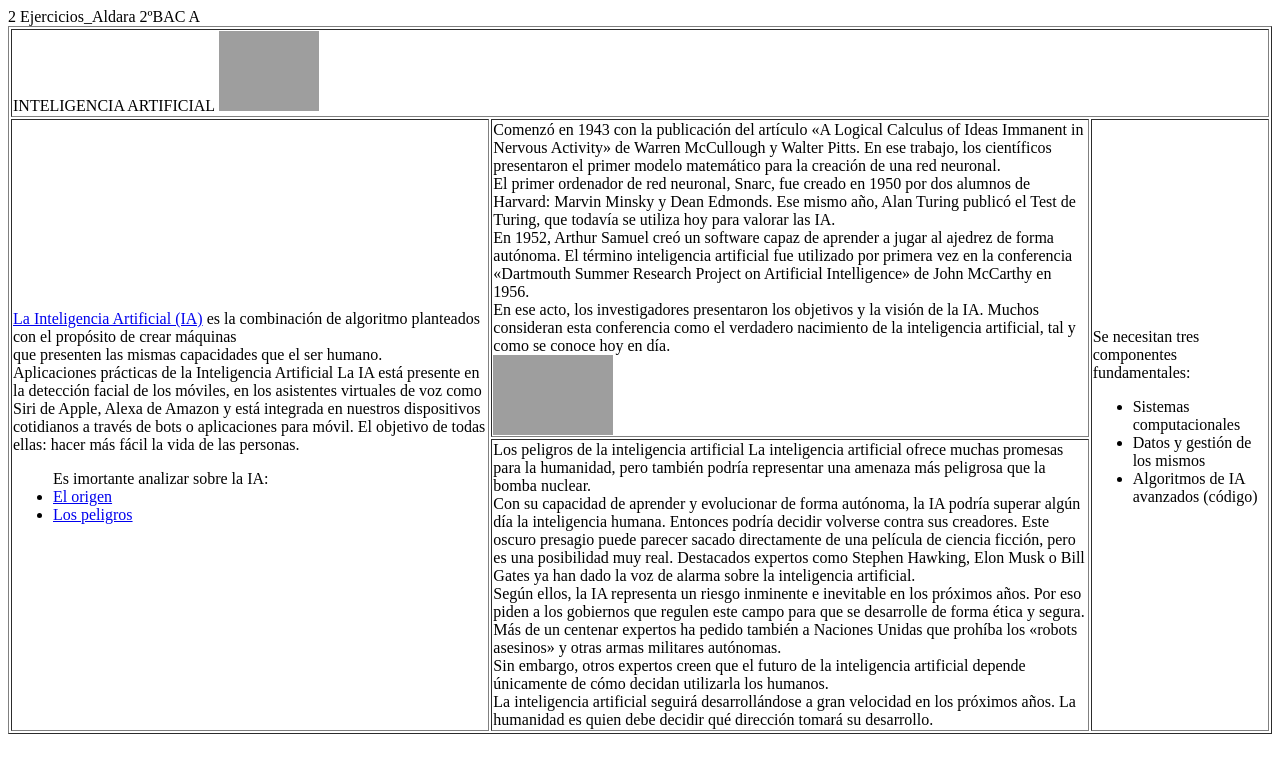
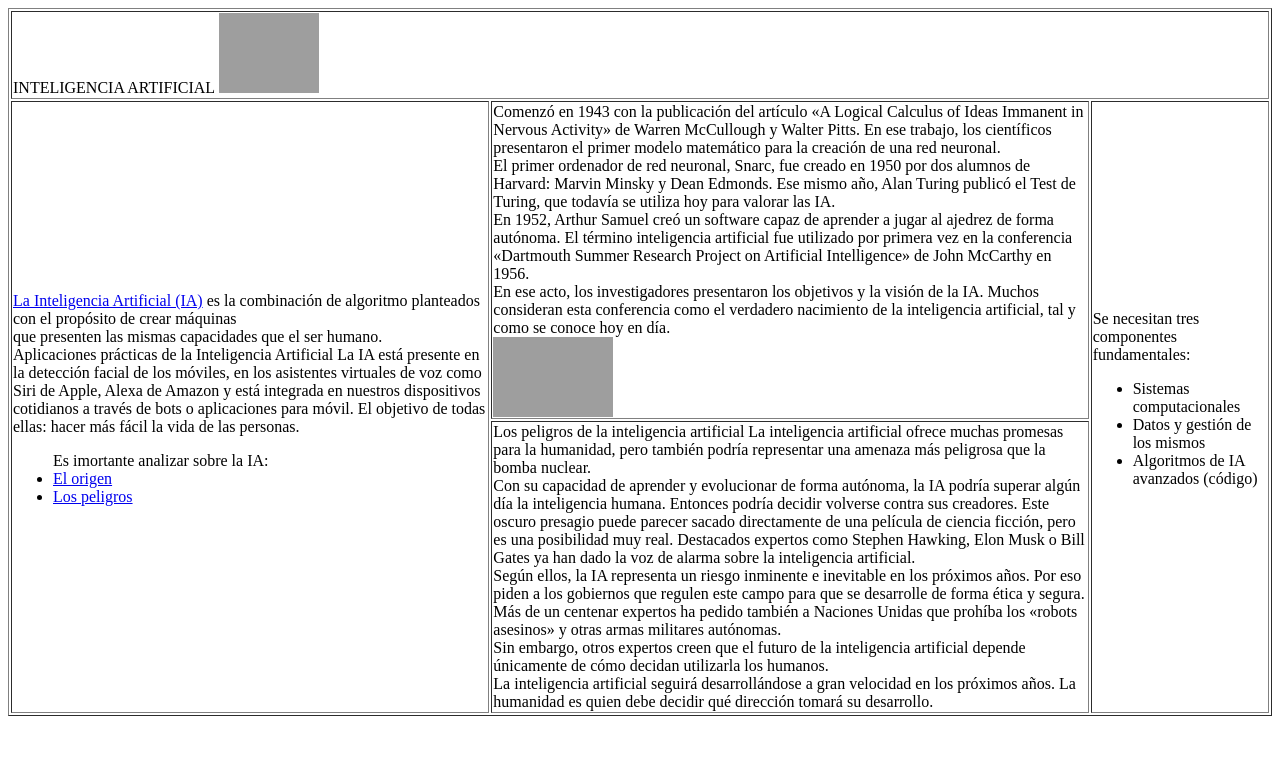
Before and after one commit to SoniaaPV/p-ginas-html, a plain HTML site: page index.html in a window 1280 px wide. Drawn offline with Linux system fonts and the light colour scheme; grey boxes are pictures that could not be loaded.

Commit message:
Update index.html

```diff
--- a/index.html
+++ b/index.html
@@ -40,8 +40,6 @@ para mucha gente.-->
 <li>Datos y gestión de los mismos</li>
 <li>Algoritmos de IA avanzados (código)</li>
 </ul> </TD>
-2
-Ejercicios_Aldara 2ºBAC A
 </TR>
 <TR>
 <TD><id="peligros">Los peligros de la inteligencia artificial
```
